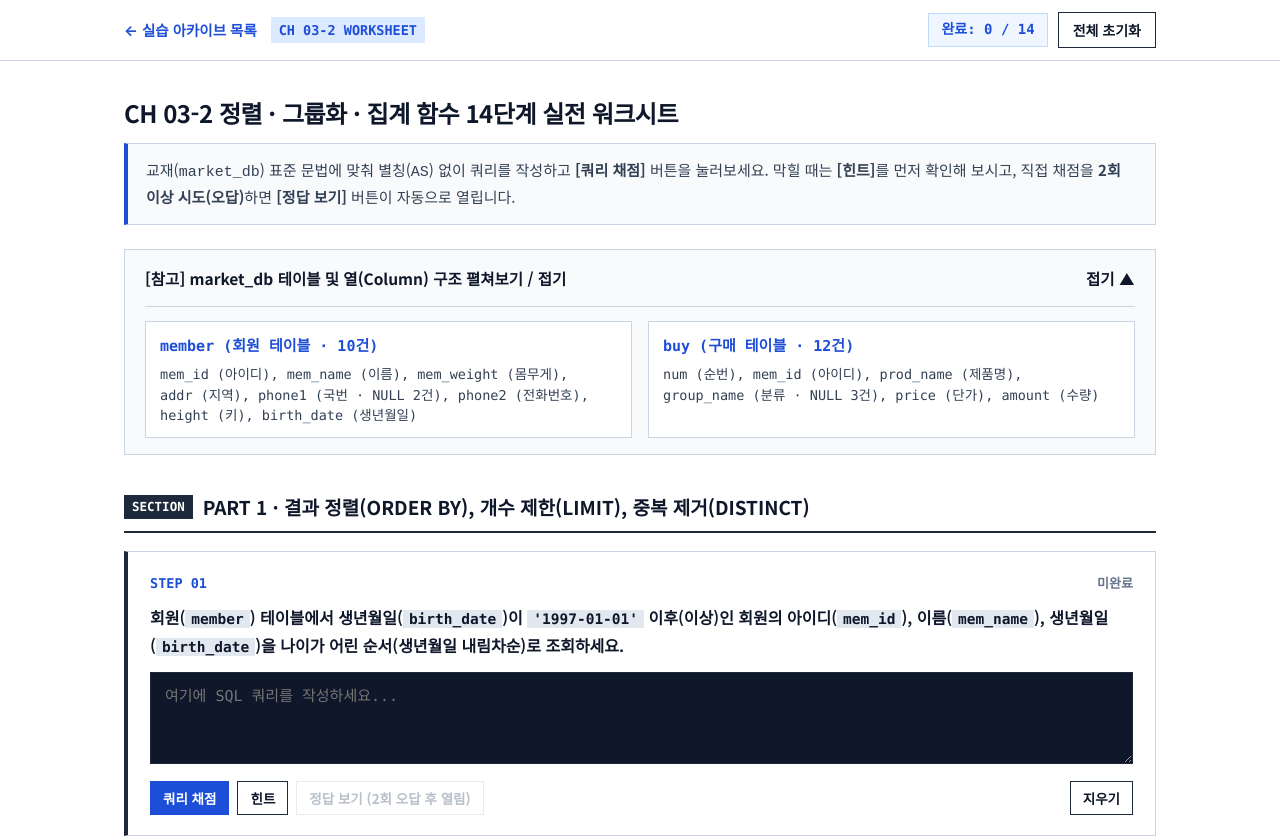
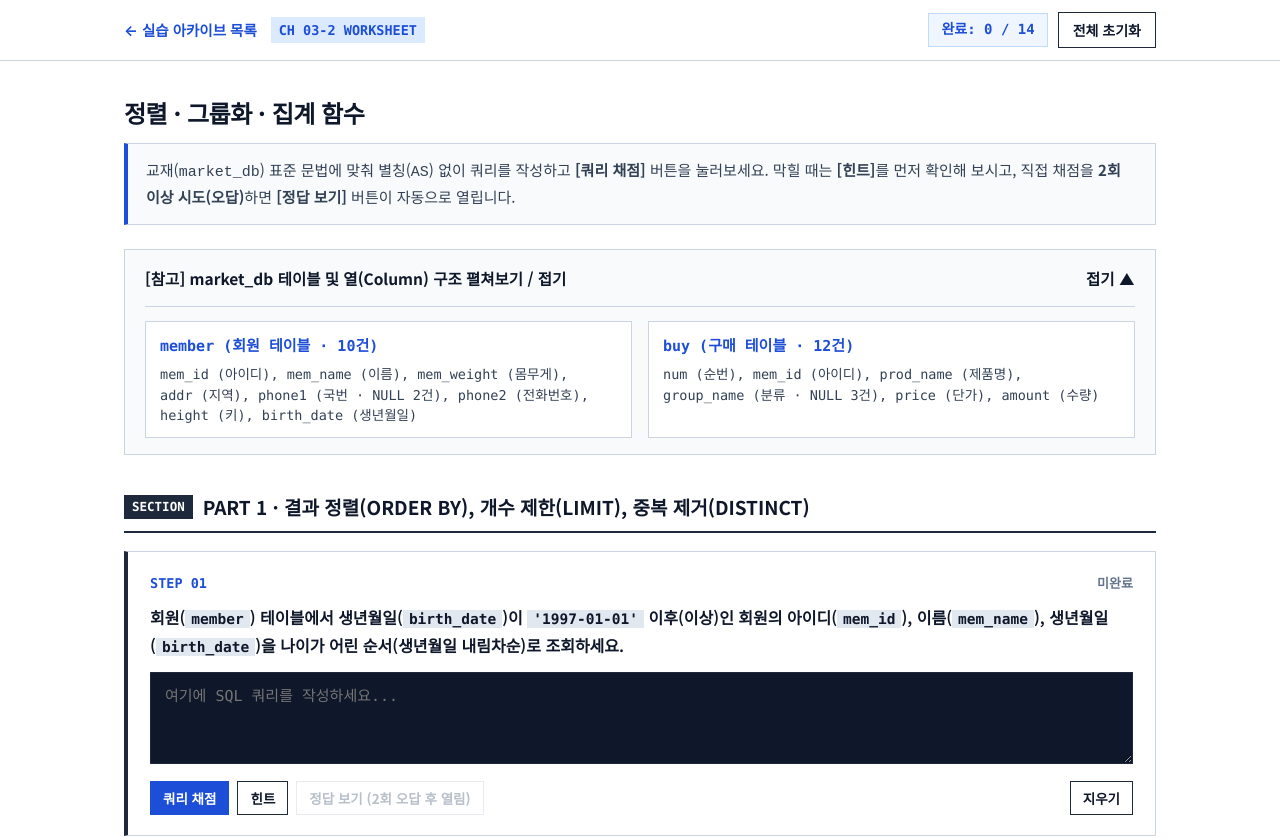
Before and after one commit to anilo97/sql-course, a plain HTML site: page ch03-2-group/index.html in a window 1280 px wide. Shown: the top 838 px of the page. Drawn offline with Linux system fonts and the light colour scheme.

Commit message:
제목 변경

```diff
--- a/ch03-2-group/index.html
+++ b/ch03-2-group/index.html
@@ -385,7 +385,7 @@
 
   <main class="page-container">
     <header class="doc-header">
-      <h1 class="doc-title">CH 03-2 정렬 · 그룹화 · 집계 함수 14단계 실전 워크시트</h1>
+      <h1 class="doc-title">정렬 · 그룹화 · 집계 함수</h1>
       <div class="help-callout">
         교재(<code>market_db</code>) 표준 문법에 맞춰 별칭(<code>AS</code>) 없이 쿼리를 작성하고 <strong>[쿼리 채점]</strong> 버튼을 눌러보세요. 막힐 때는 <strong>[힌트]</strong>를 먼저 확인해 보시고, 직접 채점을 <strong>2회 이상 시도(오답)</strong>하면 <strong>[정답 보기]</strong> 버튼이 자동으로 열립니다.
       </div>
```
